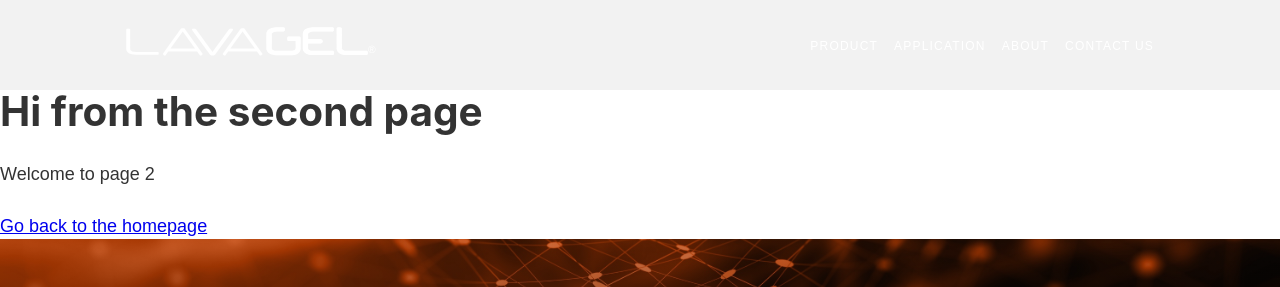
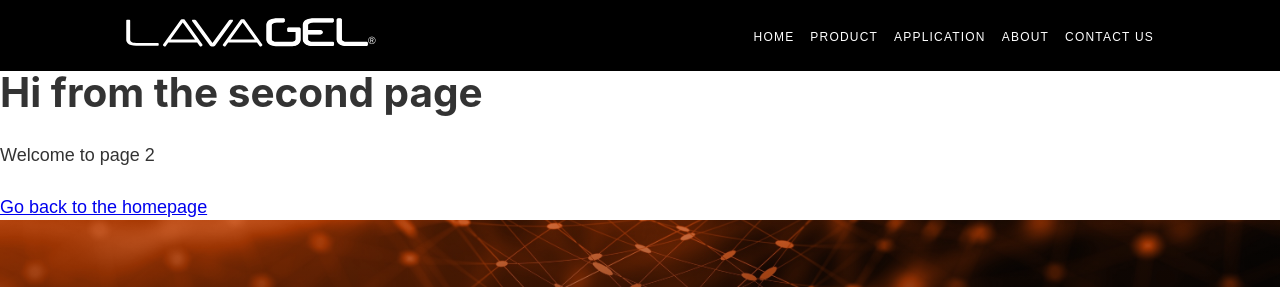
Before and after one commit to Michelee/lavagel, a Gatsby site: page /page-2 in a window 1280 px wide. Shown: the top 287 px of the page. Built offline with nearby package versions, Linux system fonts and the light colour scheme; Gatsby itself is replaced by a stand-in of ours.

Commit message:
add scrollable navbar

```diff
--- a/package.json
+++ b/package.json
@@ -17,6 +17,7 @@
     "react": "^16.5.1",
     "react-dom": "^16.5.1",
     "react-helmet": "^5.2.0",
+    "react-scroll": "^1.7.10",
     "react-text-loop": "^1.1.0"
   },
   "keywords": [
--- a/src/components/ui/header.js
+++ b/src/components/ui/header.js
@@ -1,20 +1,27 @@
 import React from 'react'
-import { Link } from 'gatsby'
+import { Link } from 'react-scroll'
 import PropTypes from 'prop-types'
 import Logo from '../icons/lavagel-logo'
 import '../../styles/ui/header.scss'
 
+const scrollConfig = {
+  spy: true,
+  smooth: true,
+  duration: 1000
+}
+
 const Header = ({ addClass }) => (
   <div className={`header-container ${addClass}`}>
     <div className="header-content">
-      <Link to="/" >
+      <Link to="home" {...scrollConfig}>
         <Logo />
       </Link>
       <div className="menu">
-        <Link to="#product">Product</Link>
-        <Link to="#application">Application</Link>
-        <Link to="#about">About</Link>
-        <Link to="#contact">Contact Us</Link>
+        <Link to="home" {...scrollConfig}>Home</Link>
+        <Link to="product" {...scrollConfig}>Product</Link>
+        <Link to="application" {...scrollConfig}>Application</Link>
+        <Link to="about" {...scrollConfig}>About</Link>
+        <Link to="contact" {...scrollConfig}>Contact Us</Link>
       </div>
     </div>
   </div>
--- a/src/pages/index.js
+++ b/src/pages/index.js
@@ -2,7 +2,6 @@ import React from 'react'
 import TextLoop from 'react-text-loop'
 
 import Layout from '../components/ui/layout'
-import Image from '../components/ui/image'
 import Button from '../components/ui/button'
 import LavagelProductImg from '../images/lavagel-product-img.jpg'
 import Application1 from '../images/application-1.png'
@@ -23,7 +22,7 @@ const applicationsItems = [
 const IndexPage = () => (
   <Layout>
     <div className="main-container">
-      <div className="title-container">
+      <div name="home" className="title-container">
         <h1>LavaGel</h1>
         <p>The World’s First – Safe, Controllable,and Natural Self-Heating Technology.</p>
         <TextLoop mask>
@@ -37,7 +36,7 @@ const IndexPage = () => (
           />
         </div>
       </div>
-      <div id="product" className="product section">
+      <div name="product" className="product section">
         <h2>Welcome to mineral energy</h2>
         <p>Lava Gel is a flame-free heat engine, comprised of food-grade minerals from the earth and sea, that when combined, produce a controlled, instant source of sustained spot heat.  Anytime.  Anywhere. Any industry.</p>
         <img src={LavagelProductImg} alt="lavagel-prod" />
--- a/src/styles/ui/header.scss
+++ b/src/styles/ui/header.scss
@@ -1,7 +1,15 @@
+
+.header-container {
+  background-color: black;
+  position: fixed;
+  width: 100%;
+  top: 0;
+  max-height: 71px;
+  z-index: 1;
 
   .header-content {
     margin: 0 7em;
-  padding: 1.5rem 0;
+    padding: 1em 0;
     display: flex;
     align-items: center;
     justify-content: space-between;
@@ -13,8 +21,8 @@
     height: auto;
   }
 
-.header-container {
-  background-color: #F2F2F2;
+  a {
+    cursor: pointer;
   }
 
   .menu a {
@@ -25,8 +33,10 @@
     letter-spacing: 0.1em;
     font-weight: 300;
     color: white;
-}
 
-.menu a[aria-current=page] {
+    &.active {
+      color: #C34000;
       font-weight: bold;
     }
+  }
+}
--- a/src/styles/ui/layout.scss
+++ b/src/styles/ui/layout.scss
@@ -622,3 +622,7 @@ pre tt:after {
     font-size: 100%;
   }
 }
+
+.layout-container {
+  margin-top: 71px;
+}
```
Also changed, not shown: src/styles/pages/index.scss (+3 -4 lines), 1 other file. Lines whose indentation alone changed are shown as unchanged.
